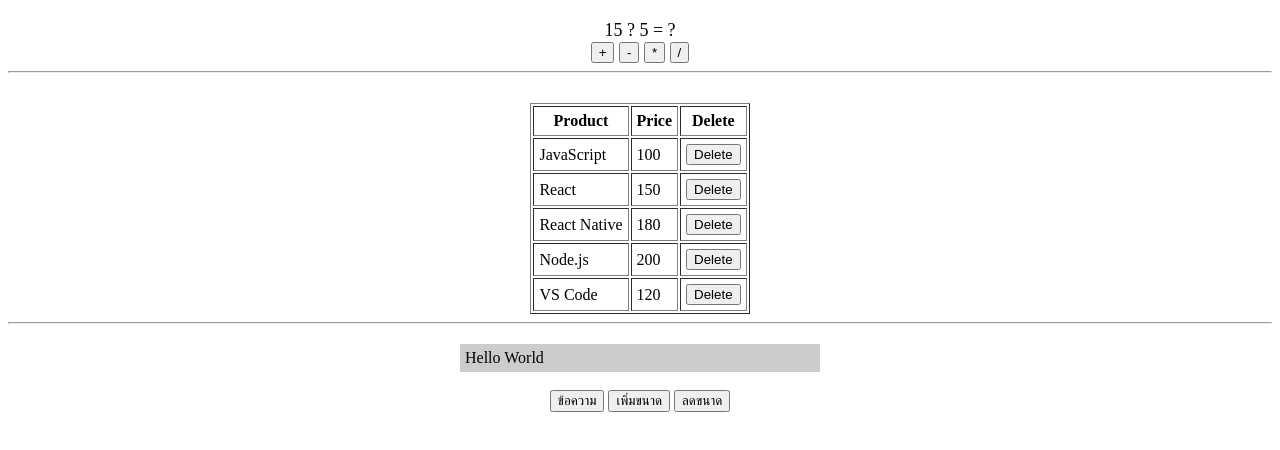
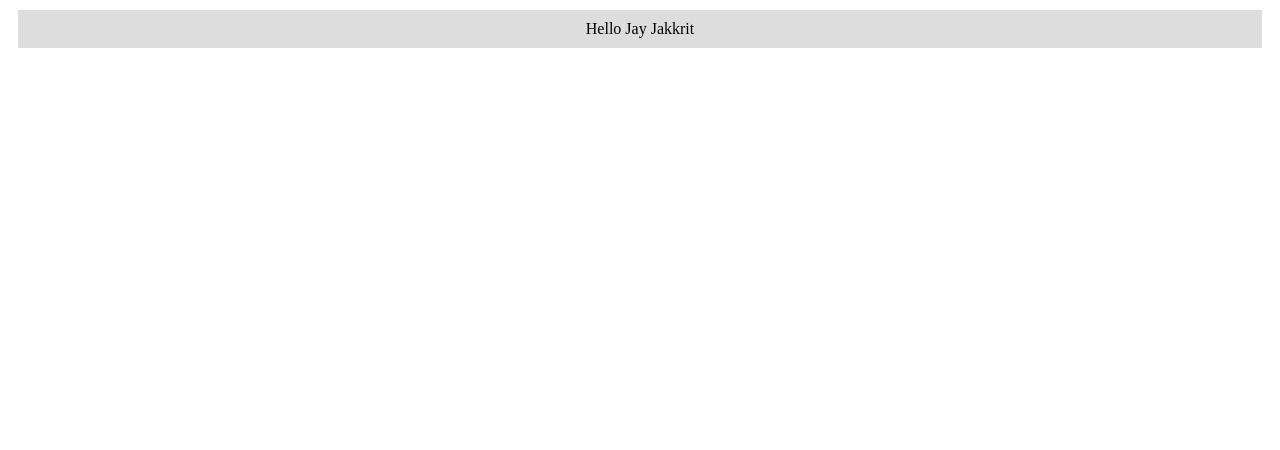
Before and after one commit to jayrboy/app2-component, a React (Create React App) app: page / in a window 1280 px wide. Shown: the top 450 px of the page. Built offline with nearby package versions, Linux system fonts and the light colour scheme.

Commit message:
Add Context static variable

```diff
--- a/src/App.js
+++ b/src/App.js
@@ -1,21 +1,18 @@
+/* eslint-disable */
 // import { Header, Content, Footer } from './components/func-component'
 // import Calendar from './components/class-component'
 // import { Button } from './components/class-component'
 // import { EvenData, EvenData2, Table } from './components/EvenData'
-import RefsFunc from './components/RefsFunc'
-import RefsArray from './components/RefsArray'
-import StateFunc from './components/StateFunc'
+// import RefsFunc from './components/RefsFunc'
+// import RefsArray from './components/RefsArray'
+// import StateFunc from './components/StateFunc'
+import { userContext } from './components/context/context'
+import Content from './components/context/Content'
 
-function App() {
+export default function App() {
   return (
-    <>
-      <RefsFunc />
-      <hr />
-      <RefsArray />
-      <hr />
-      <StateFunc />
-    </>
+    <userContext.Provider value={'Jay Jakkrit'}>
+      <Content />
+    </userContext.Provider>
   )
 }
-
-export default App
--- /dev/null
+++ b/src/components/context/Content.js
@@ -0,0 +1,20 @@
+/* eslint-disable */
+import React from 'react'
+import { userContext } from './context'
+
+export default function Content() {
+  let user = React.useContext(userContext)
+
+  const contentStyle = {
+    backgroundColor: '#ddd',
+    textAlign: 'center',
+    margin: 10,
+    padding: 10,
+  }
+
+  return (
+    <div style={contentStyle}>
+      <div>Hello {user}</div>
+    </div>
+  )
+}
--- /dev/null
+++ b/src/components/context/context.js
@@ -0,0 +1,3 @@
+import { createContext } from 'react'
+
+export const userContext = createContext()
```
Also changed, not shown: 1 other file (tests, documents, lock files or other folders).
